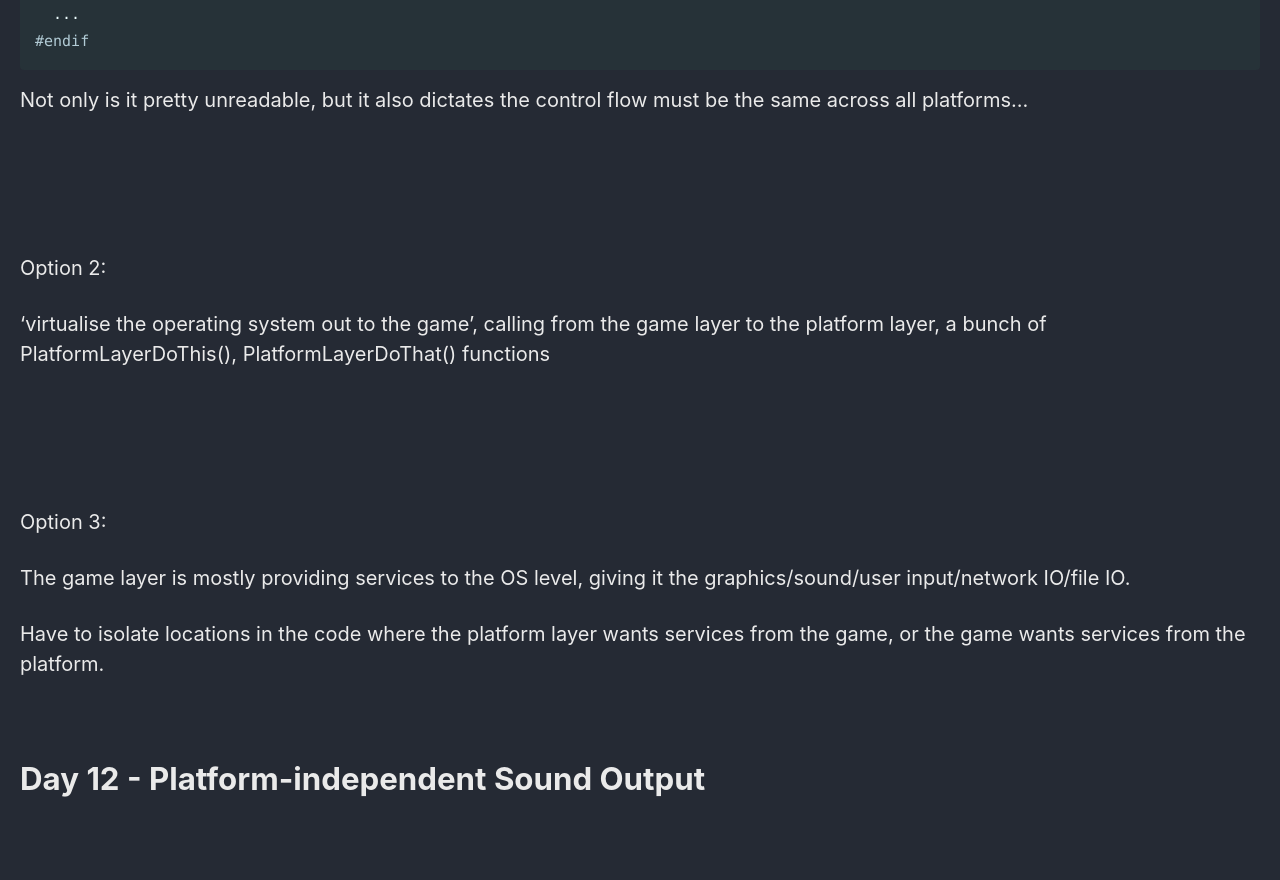
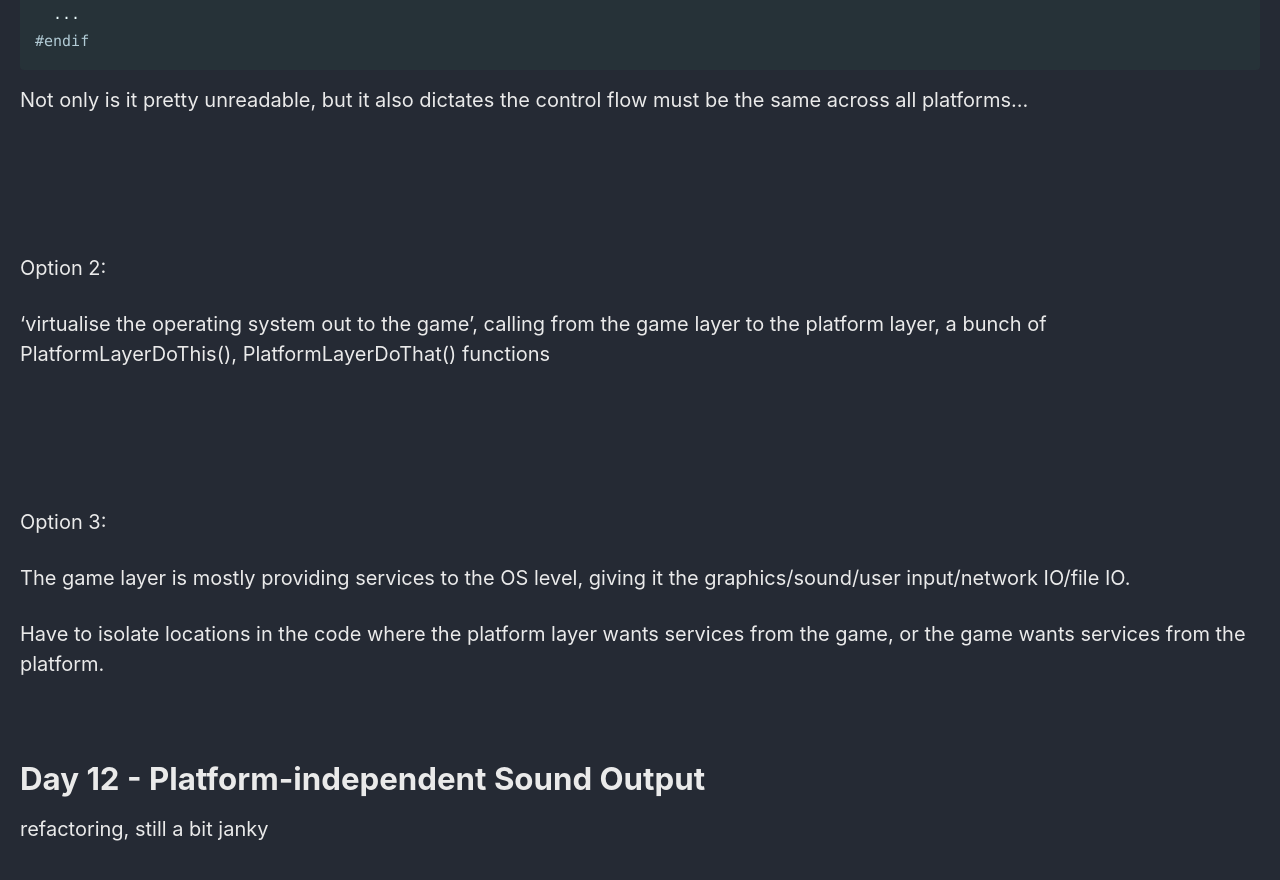
Before and after one commit to Connor-McCartney/Connor-McCartney.github.io, a Jekyll site: the page built from _pages/misc/HandmadeHeroNotes.md, in a window 1280 px wide and 900 px high, scrolled down 3601 px. Shown: the top 880 px of the window. Built offline with Jekyll 4.4.1, drawn with Linux system fonts in a browser that asks for light colours; cached includes are drawn as plain includes; our own code applies the rules of GitHub Pages for plain Markdown files; before the commit the page ends 4445 px from its top, so only the background shows below that.

Commit message:
Update HandmadeHeroNotes.md

```diff
--- a/_pages/misc/HandmadeHeroNotes.md
+++ b/_pages/misc/HandmadeHeroNotes.md
@@ -173,3 +173,6 @@ Have to isolate locations in the code where the platform layer wants services fr
 <br>
 
 # Day 12 - Platform-independent Sound Output
+
+
+refactoring, still a bit janky
```
